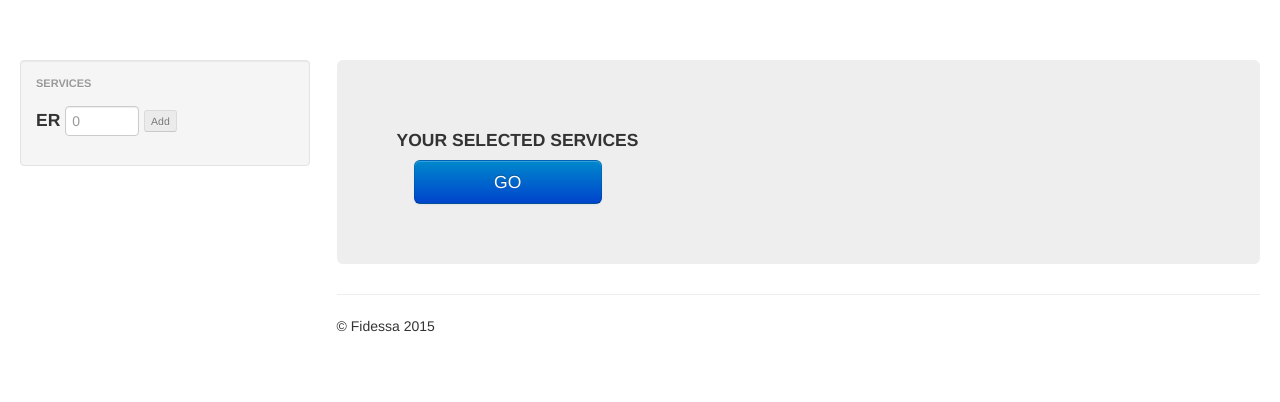
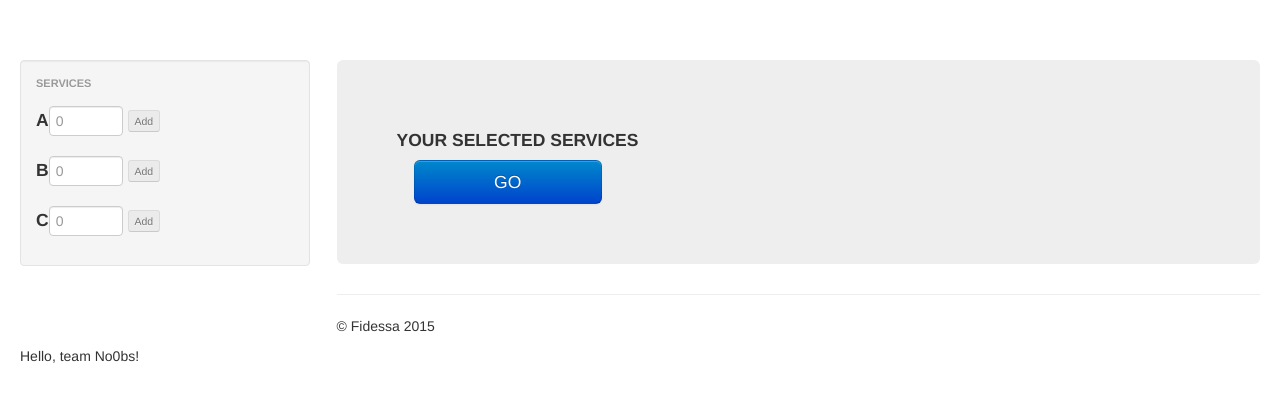
Before and after one commit to Lucretiel/FidHealth, a Django app: template HealthSim/templates/First.html in a window 1280 px wide. Shown: the top 402 px of the page. Run offline with Django 3.2, Linux system fonts and the light colour scheme; the template is opened without the code that fills it, so the values that code supplies are empty; some libraries are stand-ins or nearby versions.

Commit message:
Integrate

```diff
--- a/HealthSim/templates/First.html
+++ b/HealthSim/templates/First.html
@@ -25,9 +25,24 @@
         }
       }
     </style>
-    <script type='text/javascript' src="{% static 'jquery-1.11.1.min.js' %}"></script>
+    <!--<script type='text/javascript' src="{% static 'jquery-1.11.1.min.js' %}"></script>-->
+    <script type='text/javascript' src="C:/Users/Tanmay/Documents/GitHub/FidHealth/static/jquery-1.11.1.min.js"></script>
     <script type="text/javascript">
         $(document).ready(function() {
+
+            var services = ["A", "B", "C"];
+
+            for (var i = 0; i < services.length; i++) {
+              $("#service_list ul").append("<li>  \
+                                              <form class=\"form-horizontal\"> \
+                                                  <h4 class=\"enter-number\">" + services[i] +
+                                                  "<input type=\"text\" class=\"input-mini\" placeholder=\"0\"> \
+                                                  <button class=\"btn btn-mini disabled\" type=\"button\">Add</button> \
+                                                  </h4> \
+                                              </form> \
+                                            </li>");
+            }
+
             $("#test_ajax_button").click(function() {
                 var ajax_input_0 = $("#test_ajax_input").val();
                 $.ajax({
@@ -48,6 +63,7 @@
                 return false;
             });
         });
+
     </script>
   </head>
   <body>
@@ -55,17 +71,11 @@
       <div class="row-fluid">
         <div class="span3">
           <div class="well sidebar-nav">
+            <div id="service_list">
             <ul class="nav nav-list">
               <li class="nav-header">SERVICES</li>
-              <li>
-                <form class="form-horizontal">
-                    <h4 class="enter-number">ER
-                    <input type="text" class="input-mini" placeholder="0">
-                    <button class="btn btn-mini disabled" type="button">Add</button>
-                    </h4>
-                </form>
-              </li>
             </ul>
+          </div>
           </div><!--/.well -->
         </div><!--/span-->
         <div class="span9">
@@ -77,7 +87,7 @@
 
 
               <div class="span3">
-                <button class="btn btn-large btn-block btn-primary" type="button">GO</button>
+                <button id="test_ajax_button" class="btn btn-large btn-block btn-primary" type="button">GO</button>
               </div>
             </div>
           </div>
@@ -92,6 +102,11 @@
     <script src="C:/Users/Tanmay/Documents/GitHub/FidHealth/static/bootstrap//bootstrap.min.js"></script>
 
 
+Hello, team No0bs!
+    <br>
+
+   <div id="result">
+
     <form action="." method="post">{% csrf_token %}
   </body>
 </html>
```
